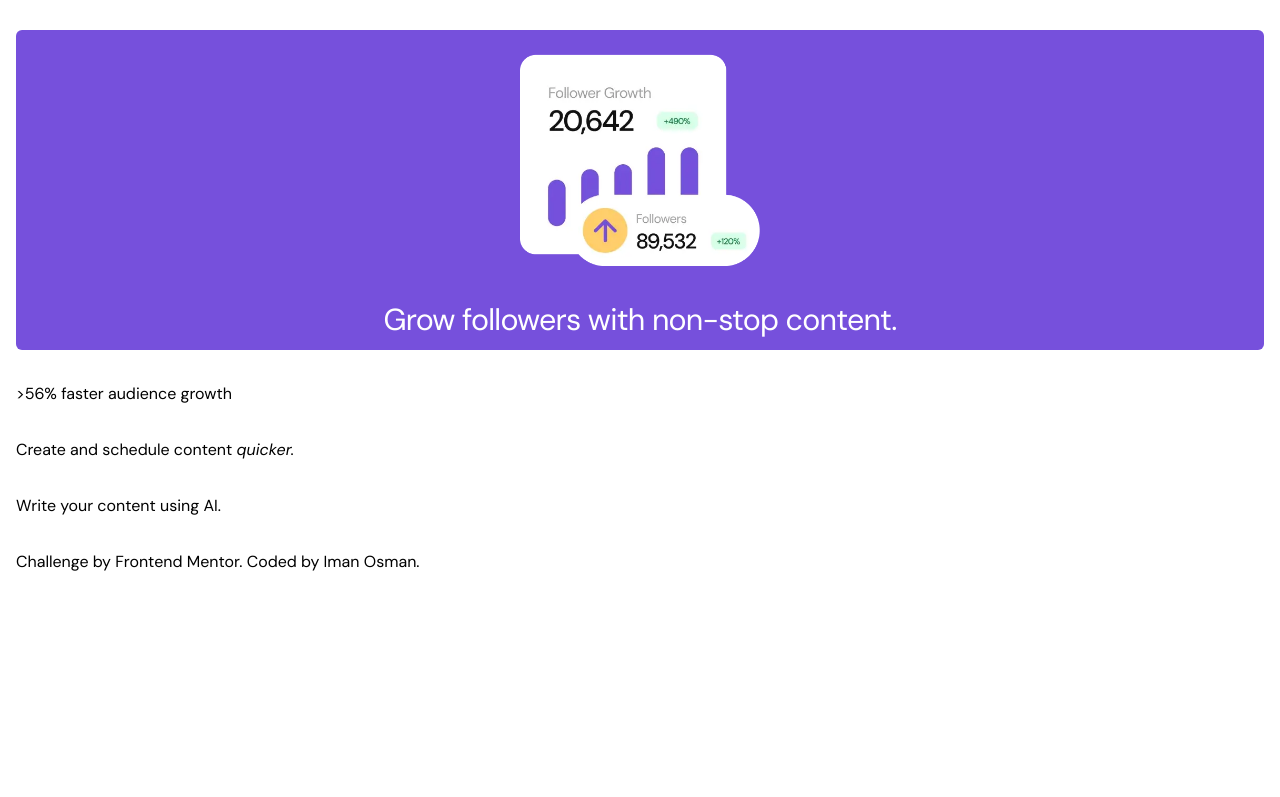
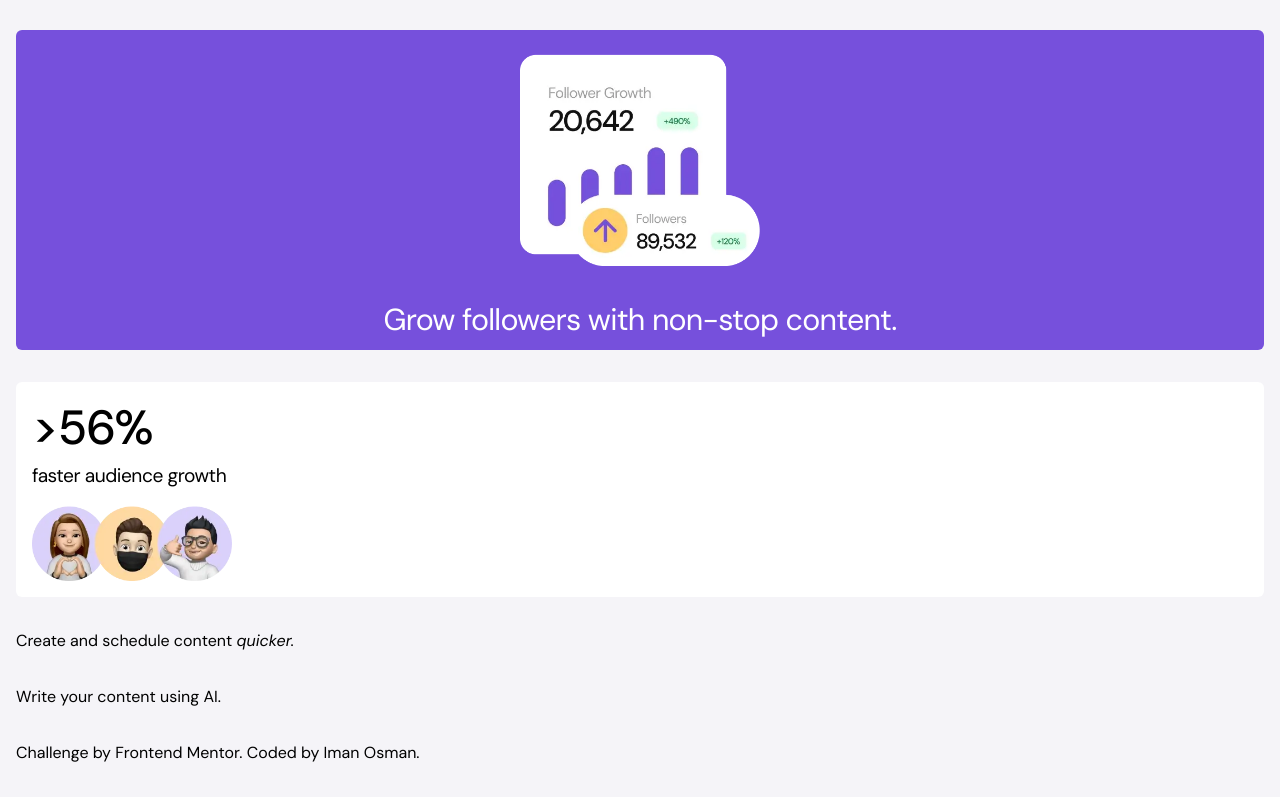
Before and after one commit to i000o/bento-grid-main, a website: page index.html in a window 1280 px wide. Shown: the part 2054-2851 px from the top of the page. Before the commit the page ends 2660 px from the top, so only its background shows below. Drawn offline with Linux system fonts and the light colour scheme.

Commit message:
card 6 styles

```diff
--- a/index.html
+++ b/index.html
@@ -7,7 +7,7 @@
   <link rel="stylesheet" href="dist/output.css">
   <title>Frontend Mentor | Bento grid</title>
 </head>
-<body class="mt-8 mb-8 ml-4 mr-4 grid grid-cols-[1] grid-rows-[8] bg-[hsl(0,0%,100%)] gap-[2em] font-[DM_Sans]">
+<body class="mt-8 mb-8 ml-4 mr-4 grid grid-cols-[1] grid-rows-[8] bg-[#f5f4f8] gap-[2em] font-[DM_Sans]">
   <div class="flex flex-col justify-center items-center p-10 rounded-md bg-[hsl(256,67%,59%)]"> <!--- flex column? -->
     <h1 class="font-normal text-[3em] leading-11 text-center text-[hsl(0,0%,100%)]">
       Social Media <span class="text-[hsl(39,100%,71%)]">10x</span> <i>Faster</i> with AI
@@ -44,10 +44,10 @@
     Grow followers with non-stop content.
     </h2>
   </div>
-  <div>
-    <h2>
-    >56% faster audience growth
-    </h2>
+  <div class="flex flex-col justify-start text-left rounded-md bg-[hsl(0,0%,100%)] p-4">
+    <h2 class="text-[3em] tracking-tight leading-5 mt-5 mb-5 font-medium">>56%</h2>
+    <h3 class="text-[1.2em] font-normal tracking-tight leading-5 mt-2 mb-5">faster audience growth</h3>
+    <img src="/assets/images/illustration-audience-growth.webp" class="w-50">
   </div>
   <div>
     <h2>
```
Also changed, not shown: dist/output.css.
